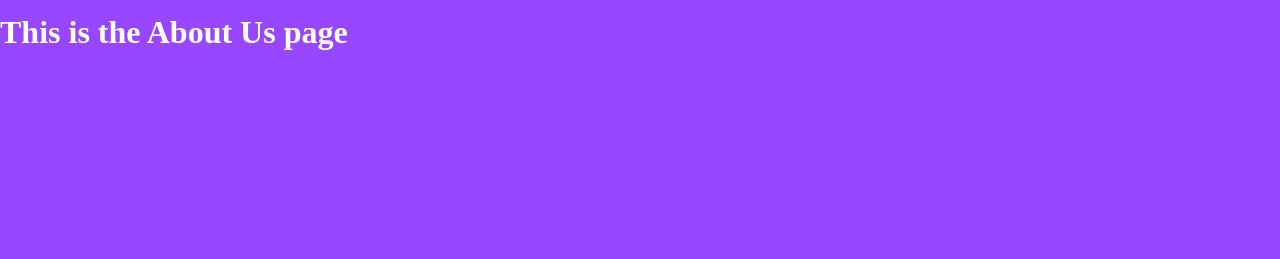
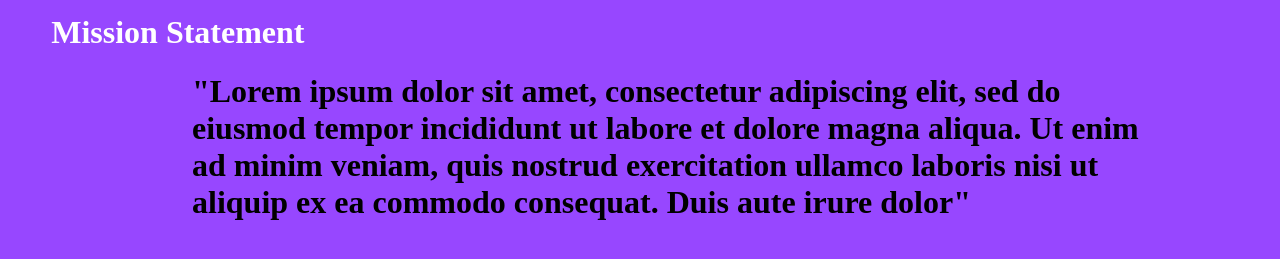
Before and after one commit to mvanditc/WebAppVIP, a plain HTML site: page html/aboutUsPage.html in a window 1280 px wide. Shown: the part 107-366 px from the top of the page. Drawn offline with Linux system fonts and the light colour scheme; files whose address does not match are found by name.

Commit message:
WSWAV-9 Week 1

```diff
--- a/css/aboutUsPage.css
+++ b/css/aboutUsPage.css
@@ -1,7 +1,7 @@
 /* aboutUsPage.css is used to style the aboutUsPage.html file */
 
-@import '/css/global.css';
-@import '/css/navbar.css';
+@import 'global.css';
+@import 'navbar.css';
 
 body {
     background-color: var(--background-color);
@@ -9,3 +9,18 @@ body {
     margin: 0;
     padding: 0;
 }
+
+.mission-statement {
+    color: white;
+    margin-left: 4%;
+}
+
+
+.mission-statement-content {
+    margin-left: 15%;
+    text-align: left;
+    color: black;
+    height: 200px;
+    width:75%;
+
+}
--- a/css/navbar.css
+++ b/css/navbar.css
@@ -1,6 +1,6 @@
 /* navbar.css is used to style the Navbar that is found in all html pages. */
 
-@import '/css/global.css';
+@import 'global.css';
 
 .navbar{
     background-color: var(--navbar-color);
--- a/html/aboutUsPage.html
+++ b/html/aboutUsPage.html
@@ -68,7 +68,12 @@
         </div>
 
         <!--  HTML CODE FOR BODY  -->
-        <h1>This is the About Us page</h1>
+        <div class="mission-statement">
+            <h1>Mission Statement</h1>
+        </div>
+        <div class="mission-statement-content">
+            <h1>"Lorem ipsum dolor sit amet, consectetur adipiscing elit, sed do eiusmod tempor incididunt ut labore et dolore magna aliqua. Ut enim ad minim veniam, quis nostrud exercitation ullamco laboris nisi ut aliquip ex ea commodo consequat. Duis aute irure dolor"</h1>
+        </div>
 
         <script src="../js/navbar.js"></script>
     </body>
```
